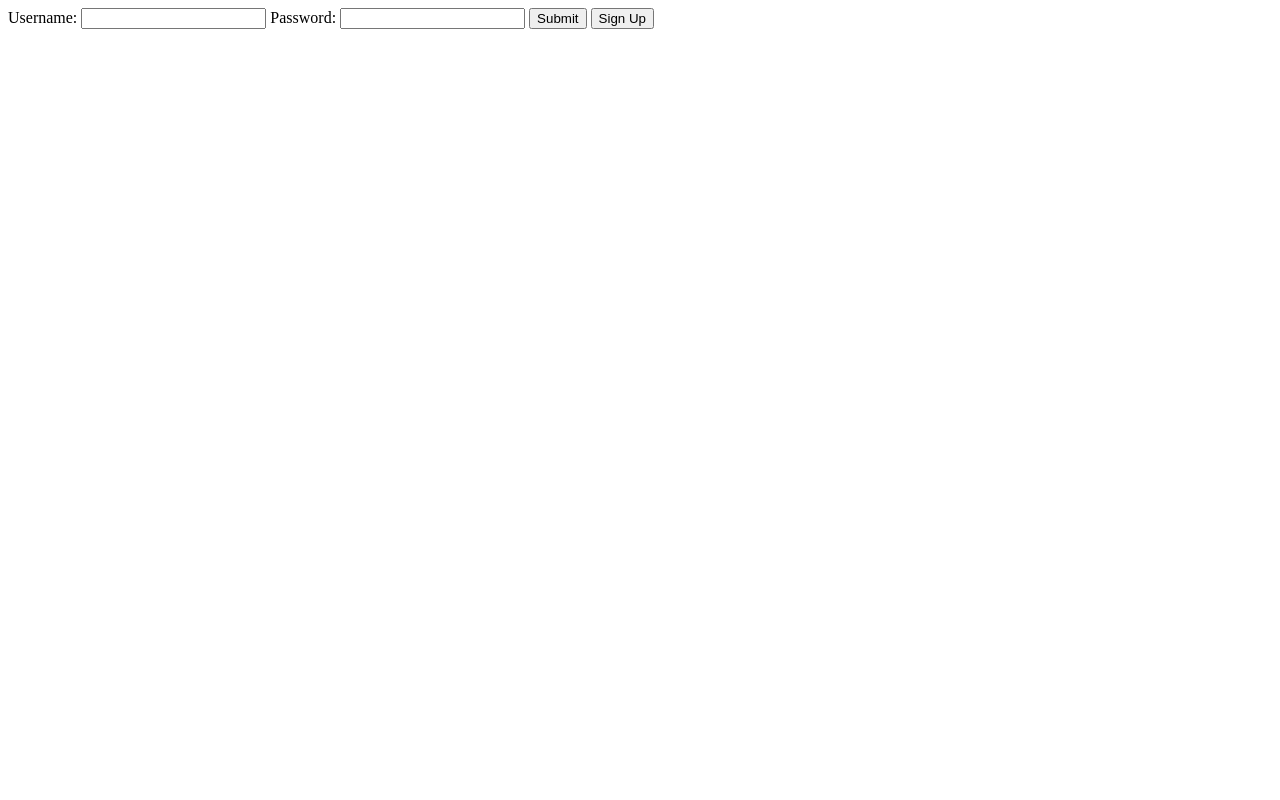
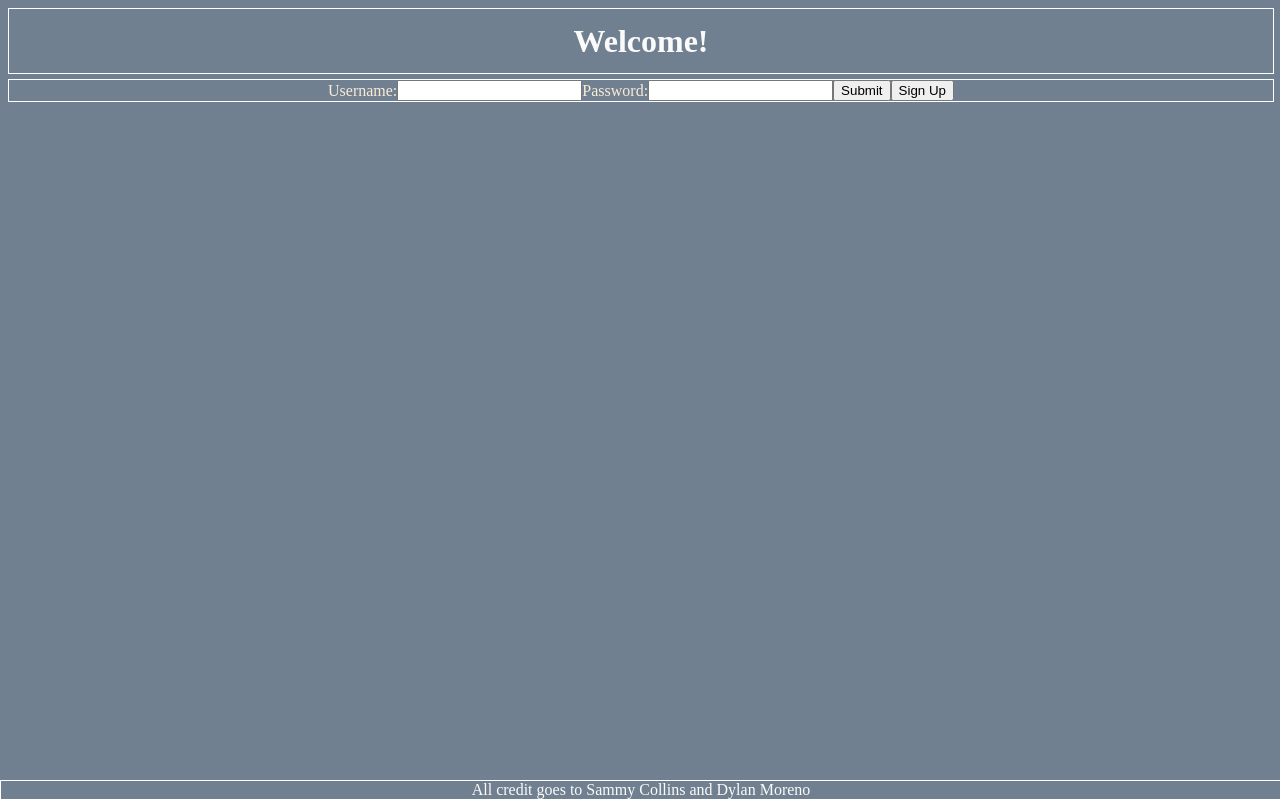
Before and after one commit to scollins47/cs347lab5, a website: page index.html in a window 1280 px wide. Drawn offline with Linux system fonts and the light colour scheme.

Commit message:
added style sheet

```diff
--- /dev/null
+++ b/index.css
@@ -0,0 +1,43 @@
+body {
+    background-color:slategray;
+}
+
+#header {
+    color: #fafafa;
+    width: 100%;
+    height: 8vh;
+    display: flex;
+    justify-content: center;
+    align-items: center;
+    margin-bottom: 5px;
+    border: 1px solid white;
+}
+
+#footer {
+    position: fixed;
+    left: 0;
+    bottom: 0;
+    width: 100%;
+    text-align: center;
+    color: #fafafa;
+    border: 1px solid white;
+}
+
+h2 {
+    color:antiquewhite;
+    width: 50%;
+    margin: auto;
+}
+
+label {
+    color:antiquewhite;
+}
+
+#form {
+    width: 100%;
+    display: flex;
+    display: flex;
+    justify-content: center;
+    align-items: center;
+    border: 1px solid white;
+}
--- a/index.html
+++ b/index.html
@@ -5,15 +5,24 @@
     <meta http-equiv="X-UA-Compatible" content="IE=edge">
     <meta name="viewport" content="width=device-width, initial-scale=1.0">
     <title>Password Storing Database</title>
+    <link rel="stylesheet" href="./index.css">
 </head>
 <body>
+    <div id="header">
+        <h1>Welcome!</h1>
+    </div>
     <!-- Take input for username and password -->
+    <div id="form">
         <label for="username">Username:</label>
         <input type="text" name="username" id="username">
         <label for="password">Password:</label>
         <input type="password" name="password" id="password">
         <input type="submit" onclick="sendCreds()">
         <button onclick="signup()"> Sign Up </button>
+    </div>
+    <div id="footer">
+        <a>All credit goes to Sammy Collins and Dylan Moreno</a>
+    </div>
 </body>
 </html>
 <script>
```
Also changed, not shown: hello.html (+7 -1 lines), signup.html (+9 -0 lines). Lines whose indentation alone changed are shown as unchanged.
